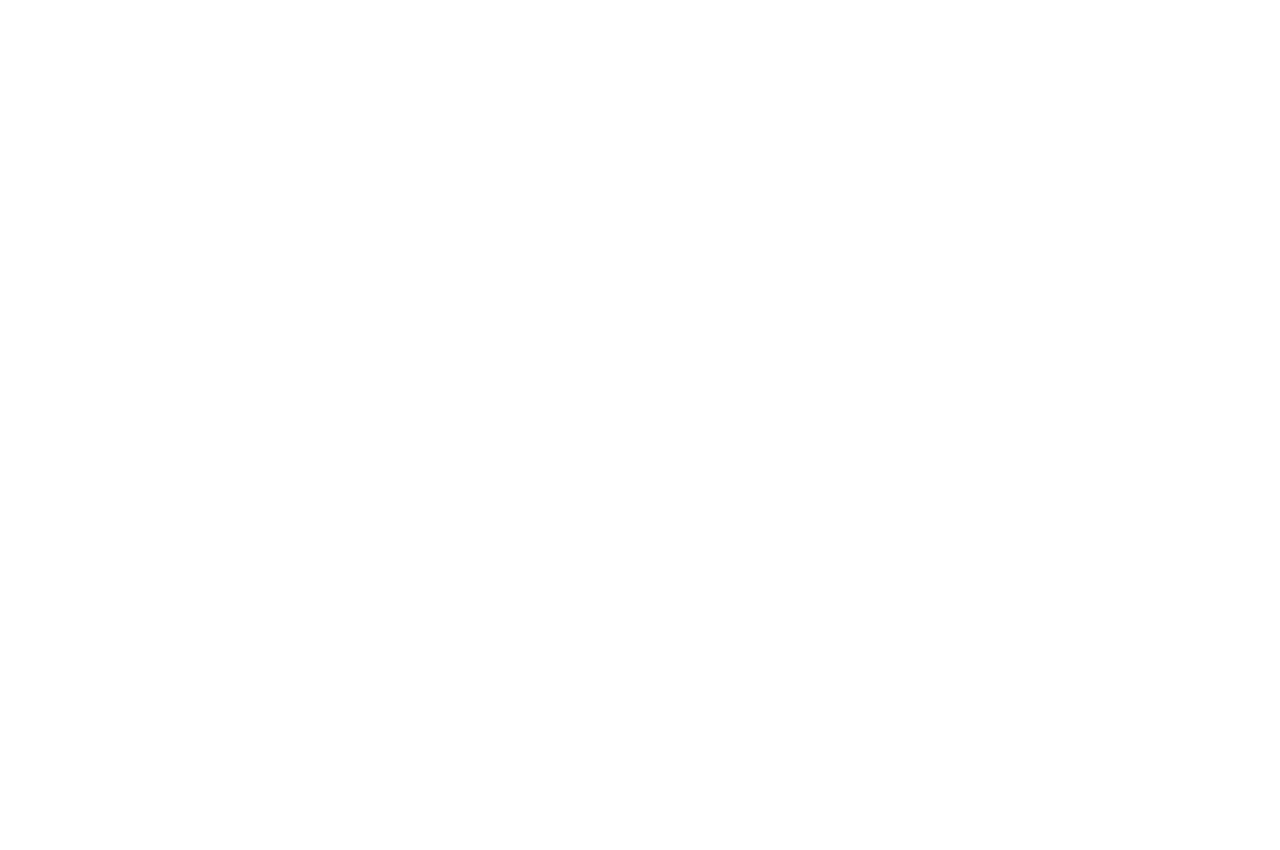
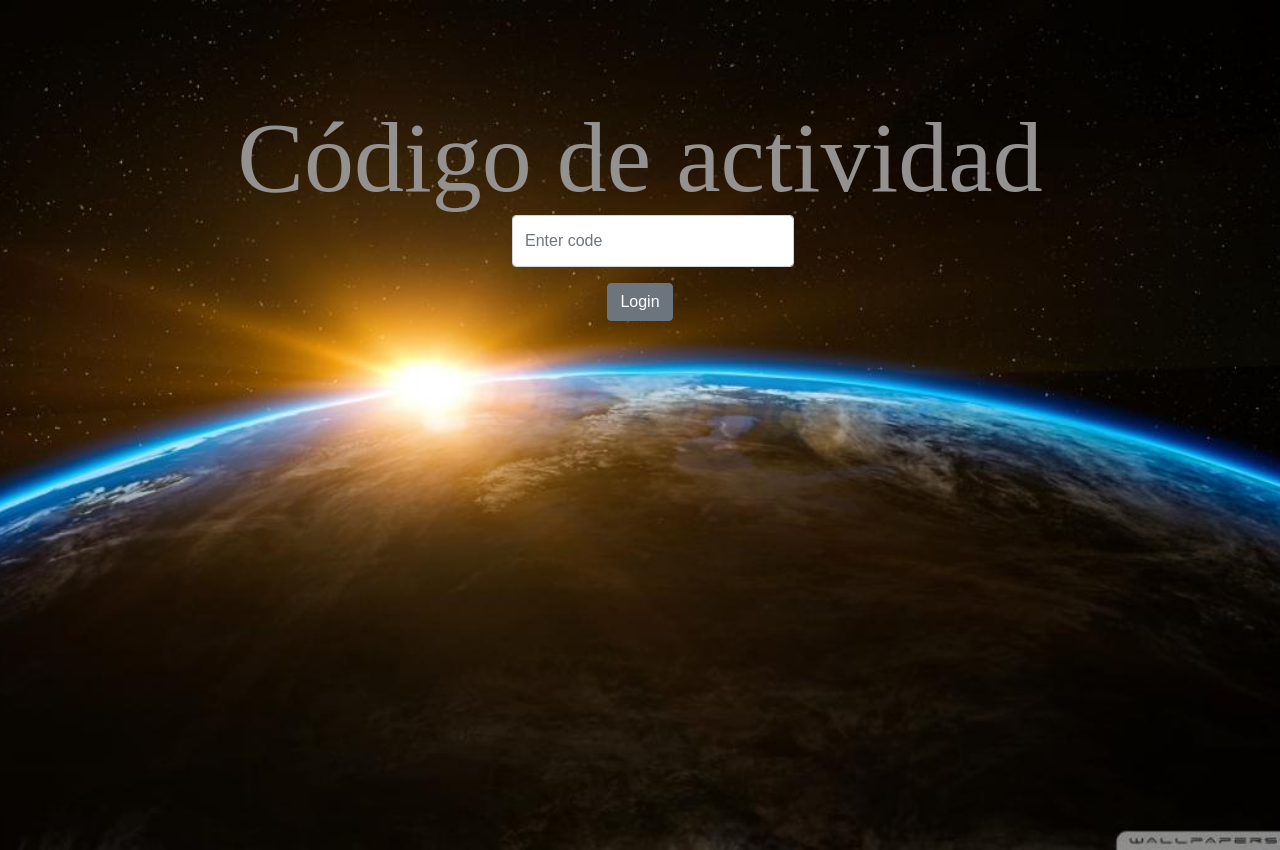
Before and after one commit to tatanpoker09/ISE, a React (Create React App) app in the folder FrontendISE/: page /code in a window 1280 px wide. Before the commit the page ends 800 px from the top, so only its background shows below. Built offline with nearby package versions, Linux system fonts and the light colour scheme.

Commit message:
Flujo inicial

```diff
--- a/FrontendISE/src/Components/Activity/ActivityView.js
+++ b/FrontendISE/src/Components/Activity/ActivityView.js
@@ -11,8 +11,8 @@
     }
 
     componentDidMount(){
-        let data = JSON.parse(localStorage.getItem('currentCourse'));
-        this.setState({courseData: data});
+        //let data = JSON.parse(localStorage.getItem('currentCourse'));
+        //this.setState({courseData: data});
     }
 
     render() {
--- a/FrontendISE/src/Components/MainPage/Login.js
+++ b/FrontendISE/src/Components/MainPage/Login.js
@@ -6,7 +6,7 @@
 class Login extends React.Component{
     constructor(props) {
         super(props);
-        this.state = {email: "", password: "", remember: false};
+        this.state = {username: "", password: ""};
         this.setAuthenticationData = props.setAuthData;
         this.onValueChange = this.onValueChange.bind(this);
         this.loginSubmit = this.loginSubmit.bind(this);
@@ -14,14 +14,11 @@
 
     onValueChange(e){
         switch(e.target.id) {
-            case 'email':
-                this.setState({email: e.target.value});
+            case 'username':
+                this.setState({username: e.target.value});
                 break;
             case 'password':
                 this.setState({password: e.target.value});
-                break;
-            case 'remember':
-                this.setState({remember: e.target.value});
                 break;
         }
     }
@@ -29,7 +26,7 @@
     loginSubmit(e) {
         e.preventDefault();
         //Login function.
-        this.props.history.push('/courses');
+        this.props.history.push('/code');
     }
 
     render() {
@@ -39,7 +36,7 @@
                     <div className={"login-form"}>
                         <Form.Group>
                             <Form.Label>Usuario</Form.Label>
-                            <Form.Control required id="email" type="email" placeholder="Enter email" onChange={this.onValueChange} value={this.state.email}/>
+                            <Form.Control required id="username" type="username" placeholder="Username" onChange={this.onValueChange} value={this.state.username}/>
                         </Form.Group>
 
                         <Form.Group>
@@ -48,8 +45,8 @@
                         </Form.Group>
                     </div>
                     <div id="login-button">
-                        <Button variant="primary" type="submit">
-                            Log In
+                        <Button variant="secondary" type="submit">
+                            Ingresar
                         </Button>
                     </div>
                 </Form>
--- /dev/null
+++ b/FrontendISE/src/Components/Student/CodeView.js
@@ -0,0 +1,43 @@
+import React from "react";
+import { Form, Button } from "react-bootstrap";
+import {withRouter} from 'react-router-dom';
+
+class CodeView extends React.Component {
+    constructor(props) {
+        super(props);
+        this.state = { code: ""};
+        this.onValueChange = this.onValueChange.bind(this);
+        this.codeSubmit = this.codeSubmit.bind(this);
+    }
+
+    onValueChange(e) {
+        this.setState({ code: e.target.value });
+    }
+
+    codeSubmit(e){
+        e.preventDefault();
+        this.props.history.push('/activity');
+    }
+
+    render() {
+        return (
+            <div className={"bg"}>
+                <div className={"title font-size-title center-text font-color-title"}>
+                    Código de actividad
+                </div>
+                <div align="center" onSubmit={this.codeSubmit}>
+                    <Form id="codeForm">
+                        <Form.Group>
+                            <Form.Control required id="code" type="code" placeholder="Enter code" onChange={this.onValueChange} value={this.state.code} />
+                        </Form.Group>
+                        <Button variant="secondary" type="submit">
+                            Login
+                        </Button>
+                    </Form>
+                </div>
+            </div>
+        )
+    }
+}
+
+export default withRouter(CodeView);
--- a/FrontendISE/src/Static/styles/App.scss
+++ b/FrontendISE/src/Static/styles/App.scss
@@ -8,6 +8,9 @@
   text-decoration: none;
 }
 
+#codeForm{
+  width: 20%;
+}
 #student-header {
     background-color: #000000;
     color: white;
--- a/FrontendISE/src/index.js
+++ b/FrontendISE/src/index.js
@@ -9,6 +9,7 @@
 import ActivityView from './Components/Activity/ActivityView';
 import CourseListView from './Components/Course/CourseListView';
 import CourseView from './Components/Course/CourseView';
+import CodeView from './Components/Student/CodeView';
 
 export const BACKEND_HOST = "localhost:3001";
 
@@ -20,7 +21,8 @@
     </Route>
     <Route path="/courses"><CourseListView /></Route>
     <Route path="/course"> <CourseView /></Route>
-    <Route path="/activities"><ActivityView /></Route>
+    <Route path="/activity"><ActivityView /></Route>
+    <Route path="/code"><CodeView /></Route>
   </BrowserRouter>,
   document.getElementById('root')
 );
```
Also changed, not shown: 1 other file (tests, documents, lock files or other folders).
